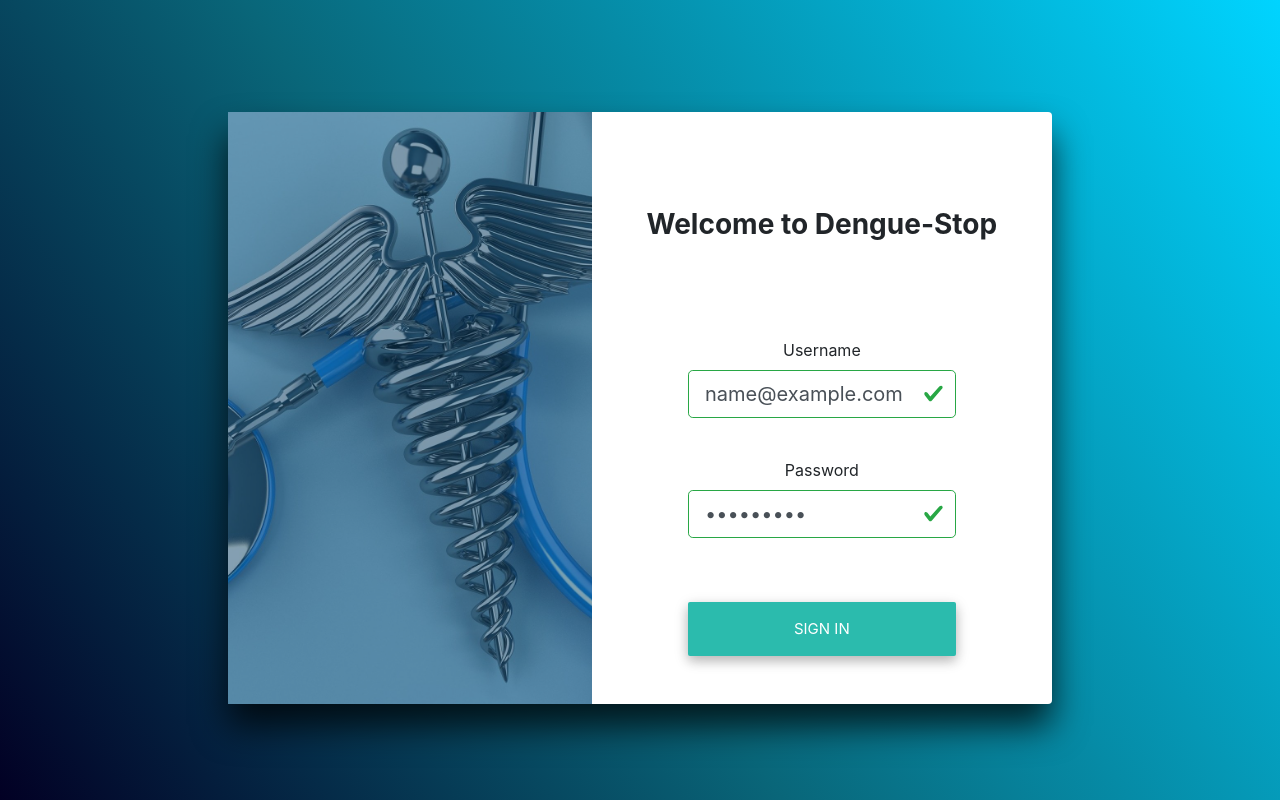
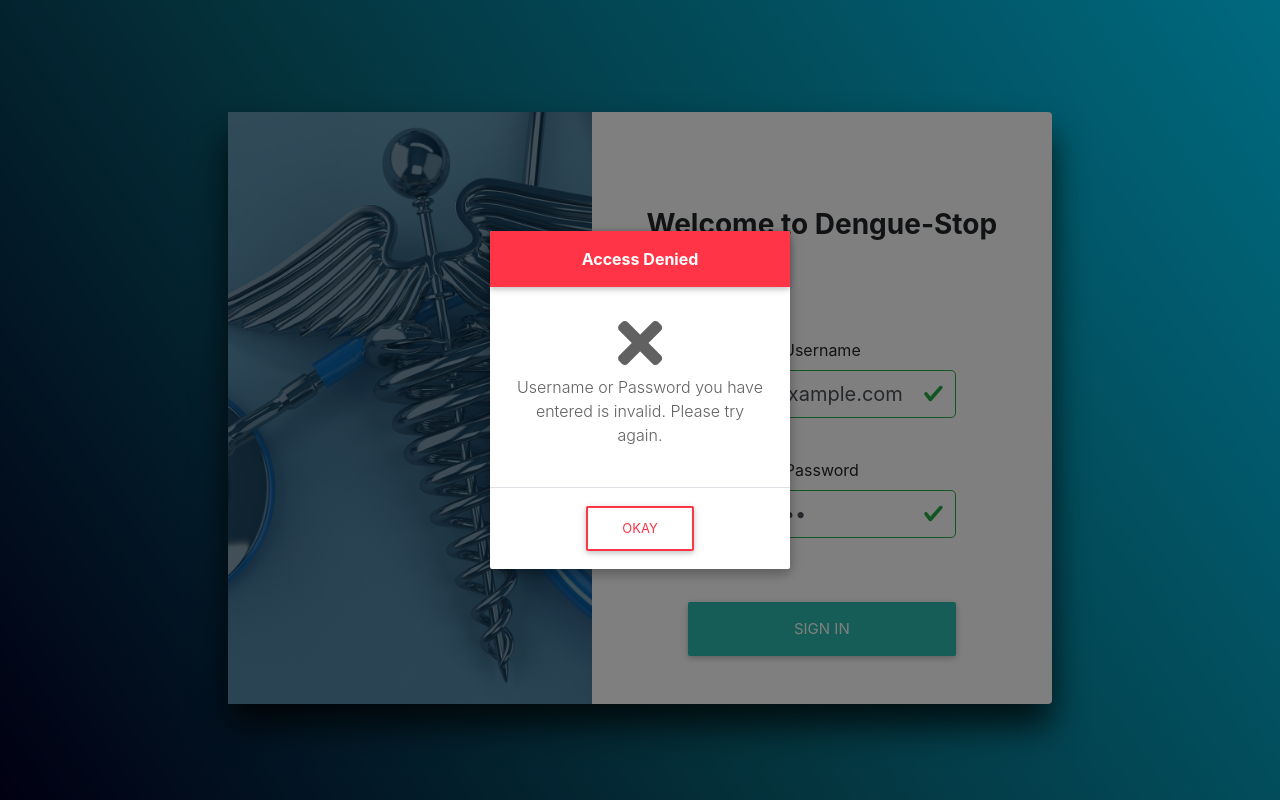
Before and after one commit to scorelab/DengueStop, a React (Create React App) app in the folder admin_panel/: page /login in a window 1280 px wide. Both pictures are taken after typing "name@example.com", "Sample123" into the empty fields and a click on the button "SIGN IN". Built offline with nearby package versions, Linux system fonts and the light colour scheme; no server answers.

Commit message:
Add auth error message popup in login screen

```diff
--- a/admin_panel/src/App.js
+++ b/admin_panel/src/App.js
@@ -1,4 +1,4 @@
-import React, { useContext } from "react";
+import React from "react";
 import { BrowserRouter as Router, Switch, Route } from "react-router-dom";
 import "./App.css";
 import { createBrowserHistory } from "history";
@@ -6,7 +6,6 @@ import Login from "./components/login";
 import Navbar from "./components/navbar";
 import AuthRoute from "./utils/authRoute";
 import { ProtectedHandler } from "./services/sessionService";
-import Home from "./components/home";
 
 const history = createBrowserHistory();
 
--- a/admin_panel/src/components/home/incidentCard.js
+++ b/admin_panel/src/components/home/incidentCard.js
@@ -16,7 +16,7 @@ import {
 import Truncate from "react-truncate";
 import IncidentService from "../../services/incidentService";
 import L from "leaflet";
-import { SessionContext } from "../../services/sessionService";
+import { SessionContext, getSession } from "../../services/sessionService";
 
 delete L.Icon.Default.prototype._getIconUrl;
 
@@ -118,7 +118,7 @@ const IncidentCard = (props) => {
 };
 
 const DeclineReportModal = (props) => {
-    const currentUser = useContext(SessionContext);
+    const currentUser = getSession();
     const [isOpen, setIsOpen] = useState(false);
     const setIncidents = props.setIncidents;
     const index = props.index;
@@ -183,7 +183,7 @@ const DeclineReportModal = (props) => {
 };
 
 const VerifyReportModal = (props) => {
-    const currentUser = useContext(SessionContext);
+    const currentUser = getSession();
     const [isOpen, setIsOpen] = useState(false);
     const setIncidents = props.setIncidents;
     const index = props.index;
--- a/admin_panel/src/components/home/incidentsReported.js
+++ b/admin_panel/src/components/home/incidentsReported.js
@@ -1,15 +1,15 @@
-import React, { useState, useEffect, useContext } from "react";
+import React, { useState, useEffect } from "react";
 import IncidentService from "../../services/incidentService";
 import IncidentCard from "./incidentCard";
 import Moment from "react-moment";
 import { MDBCardBody, MDBCardTitle, MDBCardFooter } from "mdbreact";
-import { SessionContext } from "../../services/sessionService";
+import { getSession } from "../../services/sessionService";
 
 const IncidentsReported = (props) => {
     const [incidents, setIncidents] = useState([]);
     const setLastRefresh = props.setLastRefresh;
     const lastRefresh = props.lastRefresh;
-    const currentUser = useContext(SessionContext);
+    const currentUser = getSession();
 
     const getIncidentData = () => {
         const incidentService = new IncidentService();
--- a/admin_panel/src/components/home/upcomingEvents.js
+++ b/admin_panel/src/components/home/upcomingEvents.js
@@ -1,4 +1,4 @@
-import React, { useState, useEffect, useContext } from "react";
+import React, { useState, useEffect } from "react";
 import EventService from "../../services/eventService";
 import EventCard from "./eventCard";
 import Moment from "react-moment";
--- a/admin_panel/src/components/login/index.js
+++ b/admin_panel/src/components/login/index.js
@@ -7,6 +7,11 @@ import {
     MDBCol,
     MDBInput,
     MDBBtn,
+    MDBModal,
+    MDBModalBody,
+    MDBModalFooter,
+    MDBModalHeader,
+    MDBIcon,
 } from "mdbreact";
 import "./login.css";
 import AuthService from "../../services/authService";
@@ -16,6 +21,7 @@ const Login = (props) => {
     const authService = new AuthService();
     const [username, setUsername] = useState("");
     const [password, setPassword] = useState("");
+    const [isWarningOpen, setIsWarningOpen] = useState(false);
 
     useEffect(() => {
         console.log(username);
@@ -35,19 +41,56 @@ const Login = (props) => {
             authService.loginAdminUser(username, password).then((res) => {
                 if (res && res.login_res === true) {
                     setSession(res);
-                    console.log(props);
                     props.history.push("/dash/home");
                 } else {
                     //show error message
+                    setIsWarningOpen(true);
                 }
             });
         } else {
-            alert("Provided Credentials Are in Invalid Format");
+            setIsWarningOpen(true);
         }
     };
 
     return (
         <MDBContainer className="login-main-container" fluid>
+            <MDBModal
+                modalStyle="danger"
+                className="text-white"
+                size="sm"
+                centered
+                position="top-center"
+                isOpen={isWarningOpen}
+                toggle={() => setIsWarningOpen(false)}
+            >
+                <MDBModalHeader
+                    className="text-center font-weight-bold"
+                    titleClass="w-100"
+                    tag="p"
+                >
+                    Access Denied
+                </MDBModalHeader>
+                <MDBModalBody className="text-center">
+                    <MDBIcon
+                        icon="times"
+                        size="4x"
+                        className="animated rotateIn"
+                    />
+                    <p>
+                        Username or Password you have entered is invalid. Please
+                        try again.
+                    </p>
+                </MDBModalBody>
+                <MDBModalFooter className="justify-content-center">
+                    <MDBBtn
+                        color="danger"
+                        outline
+                        onClick={() => setIsWarningOpen(false)}
+                    >
+                        Okay
+                    </MDBBtn>
+                </MDBModalFooter>
+            </MDBModal>
             <MDBRow className="h-100">
                 <MDBCol sm="1" md="1" lg="2"></MDBCol>
                 <MDBCol sm="10" md="10" lg="8">
--- a/admin_panel/src/components/metric/ageCategoryChart.js
+++ b/admin_panel/src/components/metric/ageCategoryChart.js
@@ -1,4 +1,4 @@
-import React, { useEffect, useState, useContext } from "react";
+import React, { useEffect, useState } from "react";
 import {
     MDBCard,
     MDBDropdown,
@@ -20,10 +20,10 @@ import {
     Cell,
 } from "recharts";
 import IncidentService from "../../services/incidentService";
-import { SessionContext } from "../../services/sessionService";
+import { getSession } from "../../services/sessionService";
 
 const AgeCategoryChart = () => {
-    const currentUser = useContext(SessionContext);
+    const currentUser = getSession();
     const incidentService = new IncidentService();
     const [ageGroupIncidentCount, setAgeGroupIncidentCount] = useState([]);
     const [
--- a/admin_panel/src/components/metric/annualIncidentsChart.js
+++ b/admin_panel/src/components/metric/annualIncidentsChart.js
@@ -1,4 +1,4 @@
-import React, { useState, useEffect, useContext } from "react";
+import React, { useState, useEffect } from "react";
 import {
     LineChart,
     Line,
@@ -10,10 +10,10 @@ import {
 } from "recharts";
 import { MDBCard, MDBCardBody } from "mdbreact";
 import IncidentService from "../../services/incidentService";
-import { SessionContext } from "../../services/sessionService";
+import { getSession } from "../../services/sessionService";
 
 const AnnualIncidentsChart = () => {
-    const currentUser = useContext(SessionContext);
+    const currentUser = getSession();
     const incidentService = new IncidentService();
     const [annualIncidentCount, setAnnualIncidentCount] = useState([]);
 
--- a/admin_panel/src/components/metric/communityStats.js
+++ b/admin_panel/src/components/metric/communityStats.js
@@ -1,4 +1,4 @@
-import React, { useEffect, useState, useContext } from "react";
+import React, { useEffect, useState } from "react";
 import {
     MDBCard,
     MDBRow,
@@ -12,10 +12,10 @@ import {
 } from "mdbreact";
 import IncidentService from "../../services/incidentService";
 import AuthService from "../../services/authService";
-import { SessionContext } from "../../services/sessionService";
+import { getSession } from "../../services/sessionService";
 
 const CommunityStats = () => {
-    const currentUser = useContext(SessionContext);
+    const currentUser = getSession();
     const incidentService = new IncidentService();
     const userService = new AuthService();
     const [
--- a/admin_panel/src/components/metric/provinceStatusRadarChart.js
+++ b/admin_panel/src/components/metric/provinceStatusRadarChart.js
@@ -32,7 +32,6 @@ const ProvinceStatusRadarChart = () => {
         incidentService
             .getProvinceVsStatusCount(provinceStatusCountFilter)
             .then((res) => {
-                console.log(res);
                 setProvinceStatusCount(res);
             });
     }, [provinceStatusCountFilter]);
--- a/admin_panel/src/components/metric/statusCategoryChart.js
+++ b/admin_panel/src/components/metric/statusCategoryChart.js
@@ -1,4 +1,4 @@
-import React, { useEffect, useState, useContext } from "react";
+import React, { useEffect, useState } from "react";
 import {
     MDBCard,
     MDBDropdown,
@@ -20,10 +20,10 @@ import {
     Cell,
 } from "recharts";
 import IncidentService from "../../services/incidentService";
-import { SessionContext } from "../../services/sessionService";
+import { getSession } from "../../services/sessionService";
 
 const StatusCategoryChart = (props) => {
-    const currentUser = useContext(SessionContext);
+    const currentUser = getSession();
     const incidentService = new IncidentService();
     const [statusIncidentCount, setStatusIncidentCount] = useState([]);
     const [statusIncidentCountFilter, setStatusIncidentCountFilter] = useState(
--- a/admin_panel/src/components/navbar/index.js
+++ b/admin_panel/src/components/navbar/index.js
@@ -37,8 +37,6 @@ const Navbar = (props) => {
     };
 
     const logoutPrompt = () => {
-        console.log(logoutDialogue);
-
         setLogoutDialogue(true);
     };
 
--- a/admin_panel/src/utils/authRoute.js
+++ b/admin_panel/src/utils/authRoute.js
@@ -1,4 +1,4 @@
-import React, { useContext } from "react";
+import React from "react";
 import { Route, Redirect } from "react-router-dom";
 import { getSession } from "../services/sessionService";
 
@@ -22,10 +22,6 @@ const AuthRoute = ({ component: Component, ...rest }) => {
             }
         />
     );
-
-    // const { isAuthUser } = props;
-    // if (isAuthUser) return <Redirect to="/home" />;
-    // else return <Redirect to="/login" />;
 };
 
 export default AuthRoute;
```
